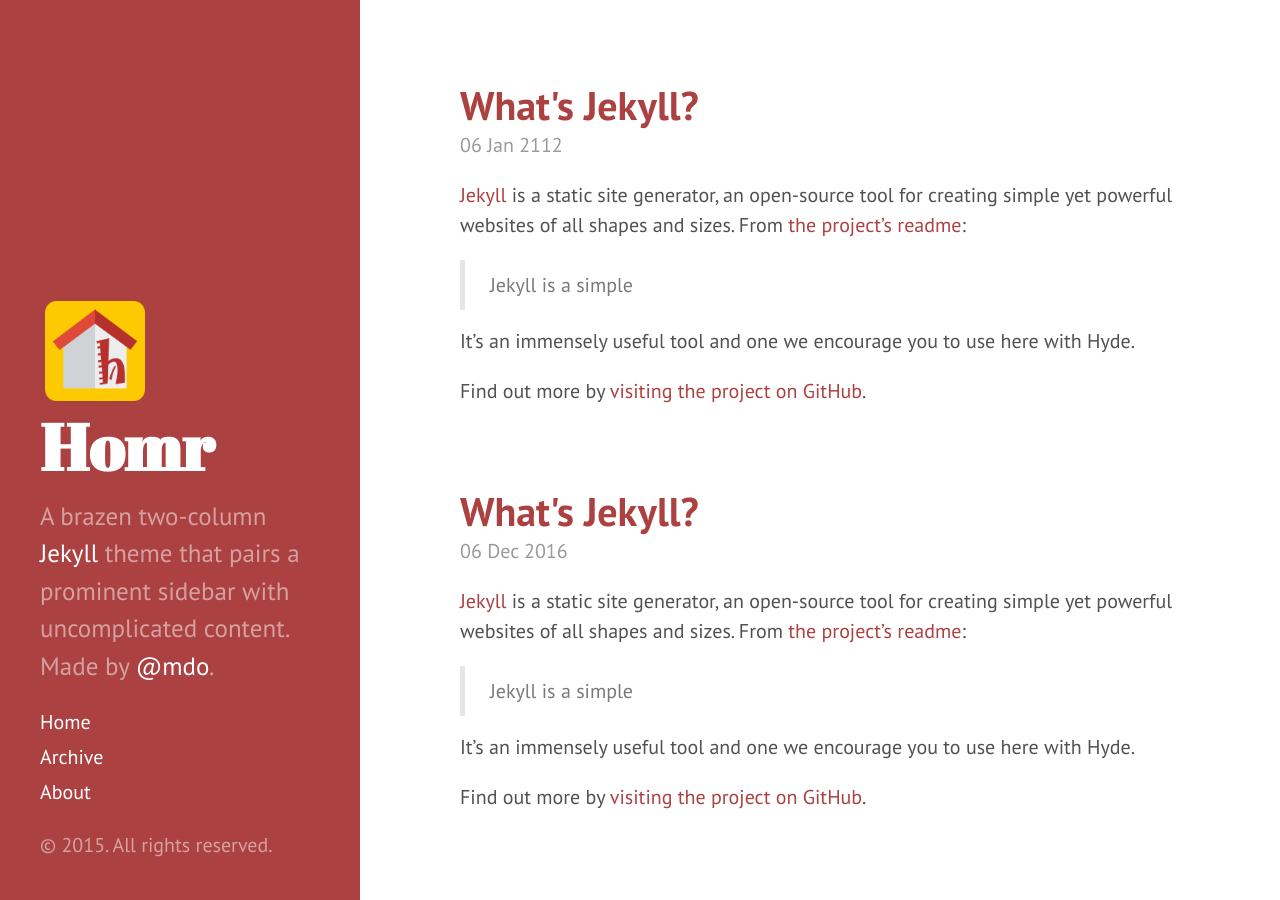
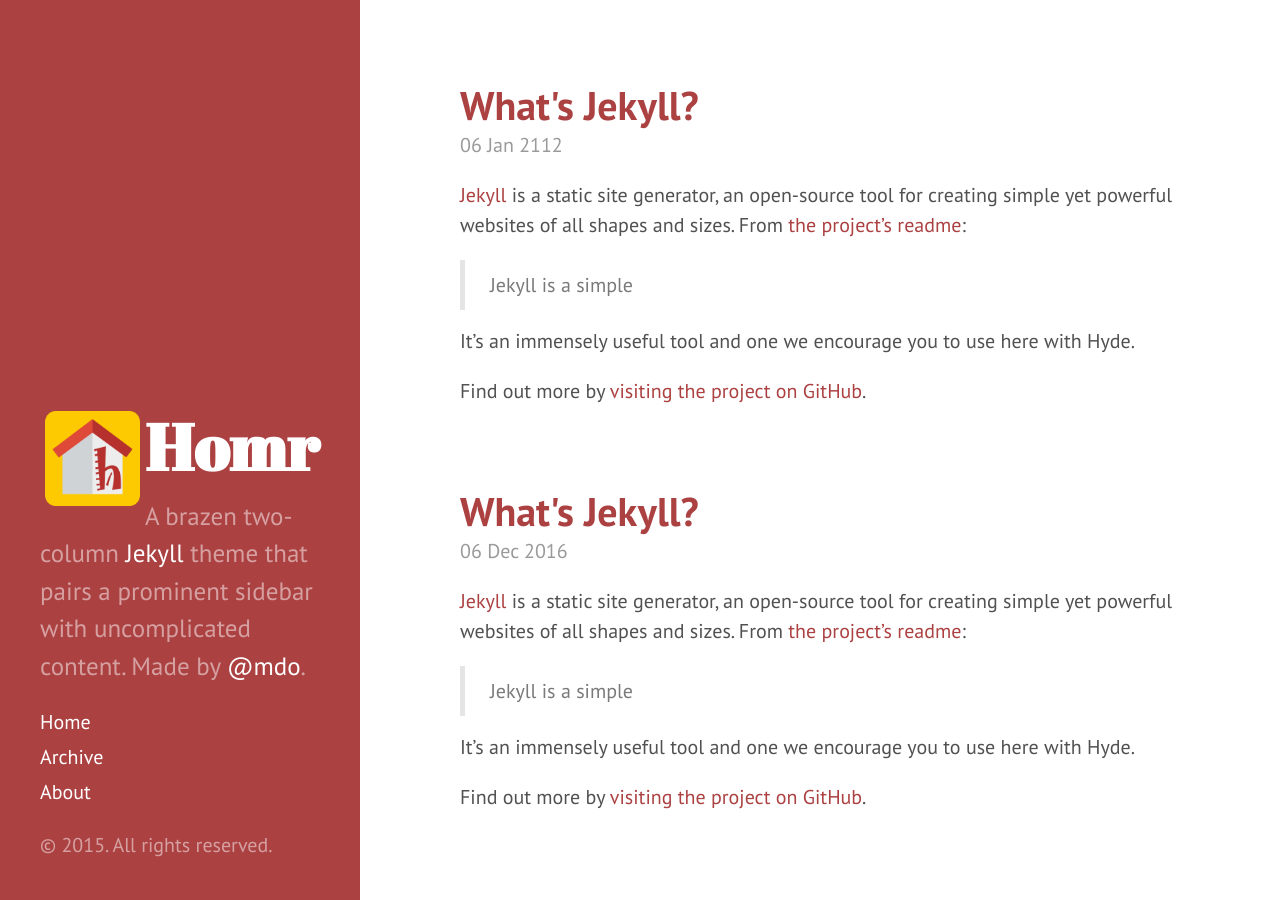
Before and after one commit to gonzovilla/blog, a Jekyll site: the page built from index.html, in a window 1280 px wide and 900 px high. Built offline with Jekyll 4.4.1, drawn with Linux system fonts in a browser that asks for light colours; Markdown is read by kramdown in place of the engine named in the settings; the list of posts is cut into pages by our own code.

Commit message:
no message

```diff
--- a/_includes/sidebar.html
+++ b/_includes/sidebar.html
@@ -18,7 +18,7 @@
         </tr>
       </table> -->
       <h1>
-      <img style="float: left; margin: 5px 5px 5px 5px;" src="{{ site.baseurl }}/public/homr.png" height="100dp" />
+      <img style="float: left; margin: 5px 5px 5px 5px;" src="{{ site.baseurl }}/public/homr.png" height="95dp" />
         <a href="{{ site.baseurl }}">
           {{ site.title }}
         </a>
```
